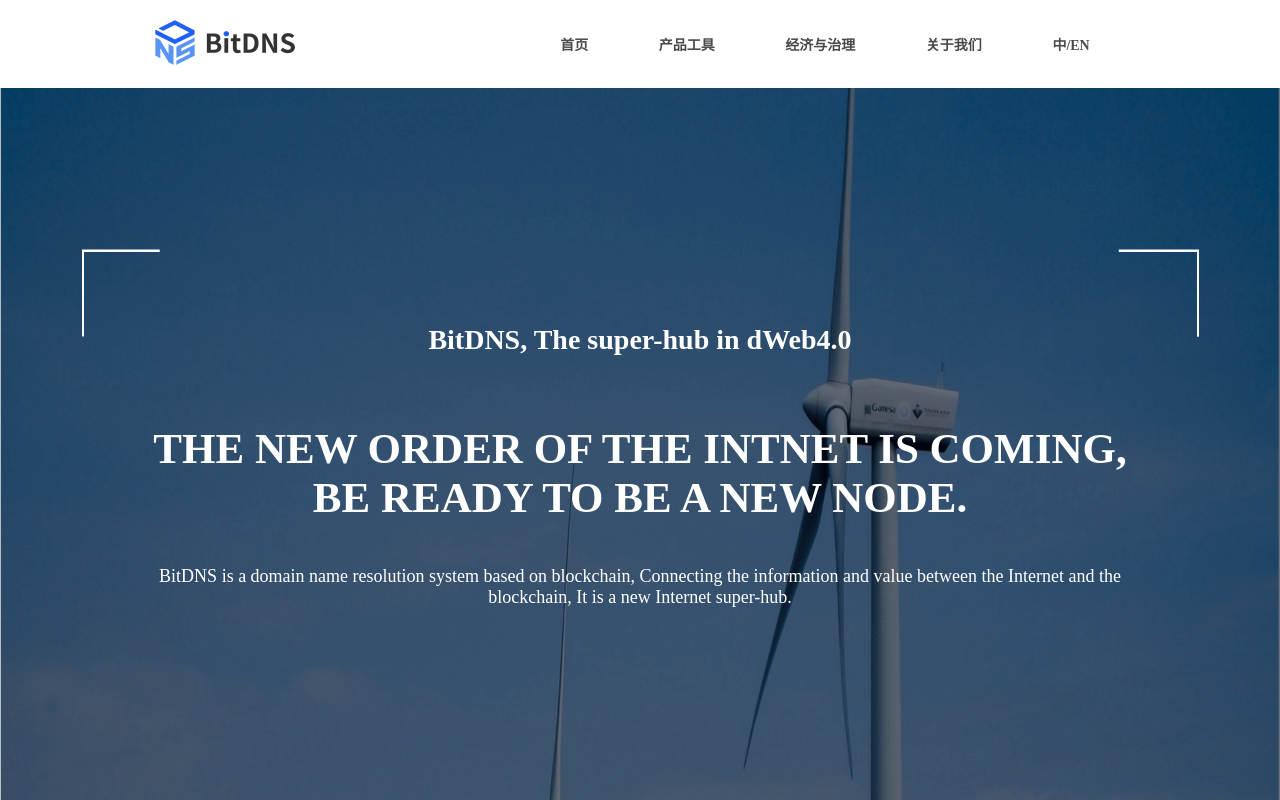
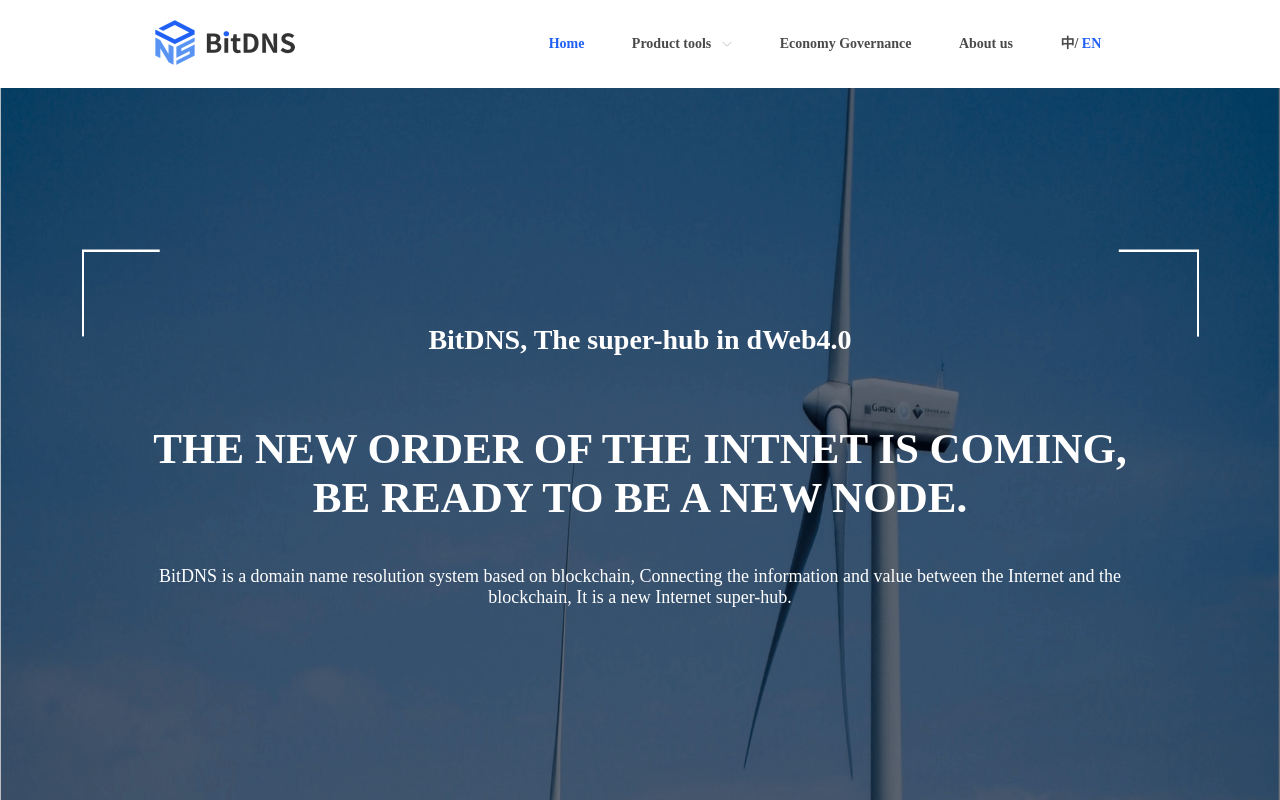
Before and after one commit to nb-web/websit-bitDNS, a Nuxt app: page / in a window 1280 px wide. Shown: the top 800 px of the page. Built offline with nearby package versions, Linux system fonts and the light colour scheme.

Commit message:
国际化、导航修改

```diff
--- a/components/Head.vue
+++ b/components/Head.vue
@@ -6,23 +6,61 @@
           <img src="/logo .png" alt />
         </div>
         <div class="route">
-          <nuxt-link to="/" :style="$route.path=='/'?'':' blue'">首页</nuxt-link>
-          <nuxt-link to="/product">产品工具</nuxt-link>
-          <nuxt-link to="/Economic">经济与治理</nuxt-link>
-          <nuxt-link to="/about">关于我们</nuxt-link>
-          <nuxt-link to>中/EN</nuxt-link>
+          <nuxt-link to="/" :style="$route.path=='/' ? {color: '#2060F4'} : ''">{{ $t('links.home') }}</nuxt-link>
+          <div class="parents_nav" :style="showNavChildren ? {height: '88px'} : ''" @mouseenter="()=>{this.showNavChildren = true}" @mouseleave="()=>{this.showNavChildren = false}">
+            <p :style="$route.path=='/product' ? {color: '#2060F4'} : ''">{{ $t('links.product') }}</p>
+            <img src="/imges/navBottomJt.png" height="6px" width="10px">
+
+            <ul v-if="!!showNavChildren" class="children_nav product_children_nav">
+              <li @click="()=>{this.showNavChildren = false}">
+                <nuxt-link to="/product" :style="$route.path=='/product' ? {color: '#2060F4'} : ''">{{ $t('links.product_domainService') }}</nuxt-link>
+              </li>
+            </ul>
+          </div>
+          <nuxt-link to="/Economic" :style="$route.path=='/Economic' ? {color: '#2060F4'} : ''">{{ $t('links.economic') }}</nuxt-link>
+          <nuxt-link to="/about" :style="$route.path=='/about' ? {color: '#2060F4'} : ''">{{ $t('links.about') }}</nuxt-link>
+          <nuxt-link to>
+            <div @click="switchLocale()">
+              <span :style="locale=='zh-CN' ? {color: '#2060F4'}:''" >中</span>/
+              <span :style="locale=='en-US' ? {color: '#2060F4'}:''" >EN</span>
+            </div>
+          </nuxt-link>
         </div>
       </div>
     </div>
   </div>
 </template>
 
+<script>
+
+export default {
+  data() {
+    return{
+      locale: this.$store.state.locale,
+      showNavChildren: false
+    }
+  },
+  methods: {
+    switchLocale() {
+      let locale = this.$store.state.locale === 'zh-CN' ? 'en-US' : 'zh-CN'
+      this.locale = locale
+      this.$i18n.locale = locale
+      this.$store.commit("SET_LANG", locale);
+    }
+  }
+}
+</script>
+
 <style lang='less'>
 .head {
 
   width: 100%;
+  background: white;
+  img {
+    width: 140px;
+    height: 45px;
+  }
 
-  background: white;
   .top {
   width: 1200px;
   height: 88px;
@@ -34,18 +72,63 @@
 .route{
     width: 50%;
     display: flex;
-  justify-content: space-around;
-  align-items: center;
+    justify-content: space-around;
+    align-items: center;
+
+    .parents_nav{
+      position: relative;
+      display: inline-flex;
+      justify-content: center;
+      align-items: center;
+      cursor: pointer;
+      p{
+        font-size: 14px;
+        font-family: PingFangSC-Semibold, PingFang SC;
+        font-weight: 600;
+        color: #4a4a4a;
+        margin-right: 11px;
+      }
+
+      img{
+        height: 6px;
+        width: 10px;
+      }
+
+      .children_nav{
+        position: absolute;
+        top: 58px;
+        left: 0;
+        background-color: #fff;
+        color: #666666;
+
+        li{
+          display: flex;
+          justify-content: center;
+          align-items: center;
+          height: 47px;
+          width: 127px;
+          border: 1px solid #E0E0E0;
+
+          a{
+            display: inline-flex;
+            justify-content: center;
+            align-items: center;
+            height: 47px;
+            line-height: 47px;
+            width: 100%;
+          }
+        }
+      }
+    }
 }
-img {
-  width: 140px;
-  height: 45px;
-}
+
 a {
   font-size: 14px;
   font-family: PingFangSC-Semibold, PingFang SC;
   font-weight: 600;
   color: #4a4a4a;
+  height: 88px;
+  line-height: 88px;
 }
 }
 
--- /dev/null
+++ b/locales/en-US.json
@@ -0,0 +1,17 @@
+{
+    "links": {
+        "home": "Home",
+        "product": "Product tools",
+        "product_domainService": "Domain service",
+        "economic": "Economy Governance",
+        "about": "About us"
+    },
+    "home": {
+      "title": "Welcome",
+      "introduction": "This is an introduction in English."
+    },
+    "about": {
+      "title": "About",
+      "introduction": "This page is made to give you more informations."
+    }
+}
--- /dev/null
+++ b/locales/zh-CN.json
@@ -0,0 +1,17 @@
+{
+    "links": {
+      "home": "首页",
+      "product": "产品工具",
+      "product_domainService": "域名服务",
+      "economic": "经济与治理",
+      "about": "关于我们"
+    },
+    "home": {
+      "title": "Welcome",
+      "introduction": "This is an introduction in English."
+    },
+    "about": {
+      "title": "About",
+      "introduction": "This page is made to give you more informations."
+    }
+}
--- a/nuxt.config.js
+++ b/nuxt.config.js
@@ -22,7 +22,8 @@ export default {
   // Plugins to run before rendering page (https://go.nuxtjs.dev/config-plugins)
   plugins: [
     '@/plugins/element-ui',
-    "~/plugins/vue-swiper.js"
+    '~/plugins/vue-swiper.js',
+    '@/plugins/i18n.js'
   ],
 
   // Auto import components (https://go.nuxtjs.dev/config-components)
--- a/package.json
+++ b/package.json
@@ -14,7 +14,8 @@
     "element-ui": "^2.13.2",
     "nuxt": "^2.14.6",
     "swiper": "^6.3.5",
-    "vue-awesome-swiper": "^4.1.1"
+    "vue-awesome-swiper": "^4.1.1",
+    "vue-i18n": "^8.22.1"
   },
   "devDependencies": {
     "less": "^3.12.2",
--- /dev/null
+++ b/plugins/i18n.js
@@ -0,0 +1,25 @@
+import Vue from 'vue'
+import VueI18n from 'vue-i18n'
+
+Vue.use(VueI18n)
+
+export default ({ app, store }) => {
+  // Set i18n instance on app
+  // This way we can use it in middleware and pages asyncData/fetch
+  app.i18n = new VueI18n({
+    locale: store.state.locale,
+    fallbackLocale: 'en-US',
+    messages: {
+      'en-US': require('@/locales/en-US.json'),
+      'zh-CN': require('@/locales/zh-CN.json')
+    }
+  })
+
+  app.i18n.path = (link) => {
+    // 如果是默认语言，就省略
+    if (app.i18n.locale === app.i18n.fallbackLocale) {
+      return `/${link}`
+    }
+    return `/${app.i18n.locale}/${link}`
+  }
+}
--- /dev/null
+++ b/store/index.js
@@ -0,0 +1,12 @@
+export const state = () => ({
+    locales: ['en-US', 'zh-CN'],
+    locale: 'en-US'
+  })
+
+export const mutations = {
+    SET_LANG(state, locale) {
+        if (state.locales.indexOf(locale) !== -1) {
+        state.locale = locale
+        }
+    }
+}
```
Also changed, not shown: middleware/i18n.js (added, +9 -0 lines), static/imges/navBottomJt.png (added), 1 other file (tests, documents, lock files or other folders).
